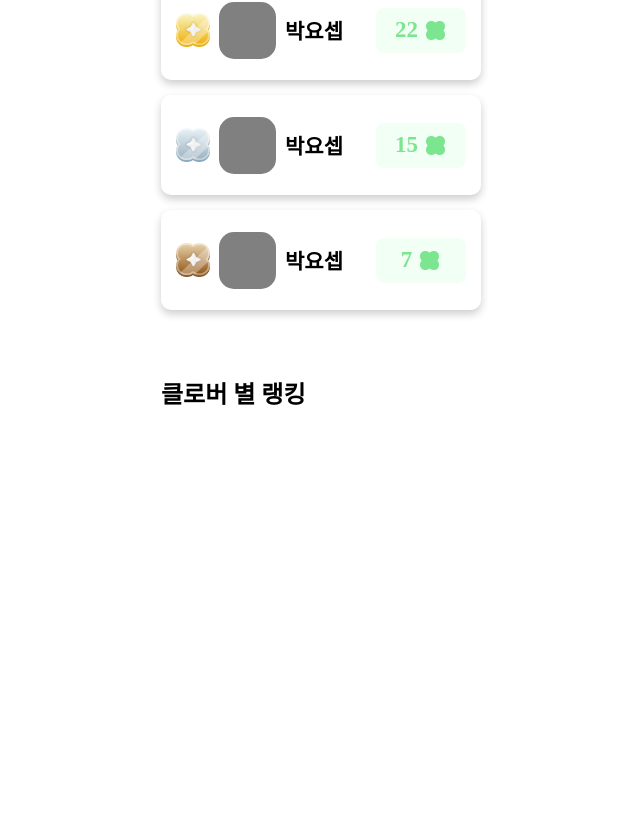
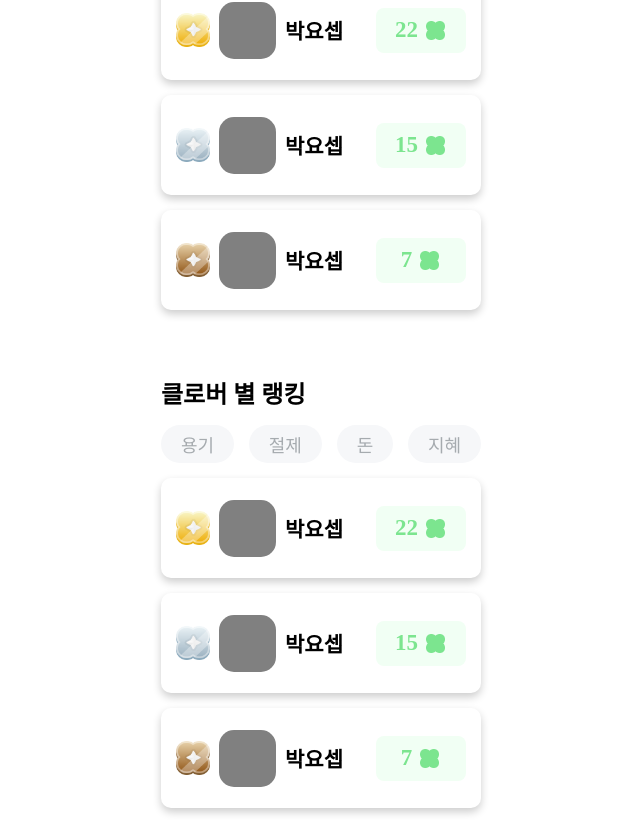
Before and after one commit to ssu-spdc/philog-alpha, a Next.js app: page /rank in a window 1280 px wide. Shown: the part 382-1205 px from the top of the page, without its empty margins (319-959 px from the left). Before the commit the page ends 807 px from the top, so only its background shows below. Built offline with nearby package versions, Linux system fonts and the light colour scheme; a web font is replaced by a local one.

Commit message:
Fix: CloverTypeButtons의 재사용성을 높이기 위해, 스타일링 수정

```diff
--- a/src/app/_component/write/CloverTypeButtons.jsx
+++ b/src/app/_component/write/CloverTypeButtons.jsx
@@ -1,12 +1,9 @@
 import React from "react";
 import styled from "styled-components";
 import { cloverTypes } from "@/app/_constants/type";
-import { LabelText } from "@/styles/Texts";
 
 export default function CloverTypeButtons({ activeButton, setActiveButton }) {
   return (
-    <div>
-      <LabelText>클로버 종류</LabelText>
     <BtnContainer>
       {cloverTypes.map((cloverType) => (
         <SelectButton
@@ -18,7 +15,6 @@ export default function CloverTypeButtons({ activeButton, setActiveButton }) {
         </SelectButton>
       ))}
     </BtnContainer>
-    </div>
   );
 }
 
@@ -26,6 +22,7 @@ const BtnContainer = styled.div`
   margin-top: 15px;
   display: flex;
   gap: 10px;
+  justify-content: space-between;
 `;
 
 const SelectButton = styled.button`
--- a/src/app/rank/page.jsx
+++ b/src/app/rank/page.jsx
@@ -5,12 +5,16 @@ import { SectionTitle } from "@/styles/Texts";
 
 import AllClover from "@/app/_component/rank/AllClover";
 import RankCard from "@/app/_component/rank/RankCard";
+import CloverTypeButtons from "@/app/_component/write/CloverTypeButtons";
 
 import gold from "@/icons/gold.png";
 import silver from "@/icons/silver.png";
 import bronze from "@/icons/bronze.png";
+import { useState } from "react";
 
 export default function RankPage() {
+  const [activeButton, setActiveButton] = useState(null);
+
   return (
     <Main>
       <MobileDisplay>
@@ -23,7 +27,15 @@ export default function RankPage() {
           <RankCard name="박요셉" src={silver} alt="silver rank" count={15} />
           <RankCard name="박요셉" src={bronze} alt="bronze rank" count={7} />
           <div style={{ height: "50px" }} />
-          <SectionTitle>클로버 별 랭킹</SectionTitle>
+          <SectionTitle $nonMargin={true}>클로버 별 랭킹</SectionTitle>
+          <CloverTypeButtons
+            activeButton={activeButton}
+            setActiveButton={setActiveButton}
+          />
+          <div style={{ height: "15px" }} />
+          <RankCard name="박요셉" src={gold} alt="gold rank" count={22} />
+          <RankCard name="박요셉" src={silver} alt="silver rank" count={15} />
+          <RankCard name="박요셉" src={bronze} alt="bronze rank" count={7} />
         </PageContainer>
       </MobileDisplay>
     </Main>
--- a/src/styles/Texts.jsx
+++ b/src/styles/Texts.jsx
@@ -26,7 +26,7 @@ const TopText = styled.text`
 const SectionTitle = styled.text`
   font-size: 24px;
   font-weight: bold;
-  margin-bottom: 15px;
+  margin-bottom: ${({ $nonMargin }) => ($nonMargin ? "0px" : "15px")};
 
   .hilight {
     color: #7ce28d;
```
Also changed, not shown: src/app/write/page.jsx (+9 -5 lines). Lines whose indentation alone changed are shown as unchanged.
